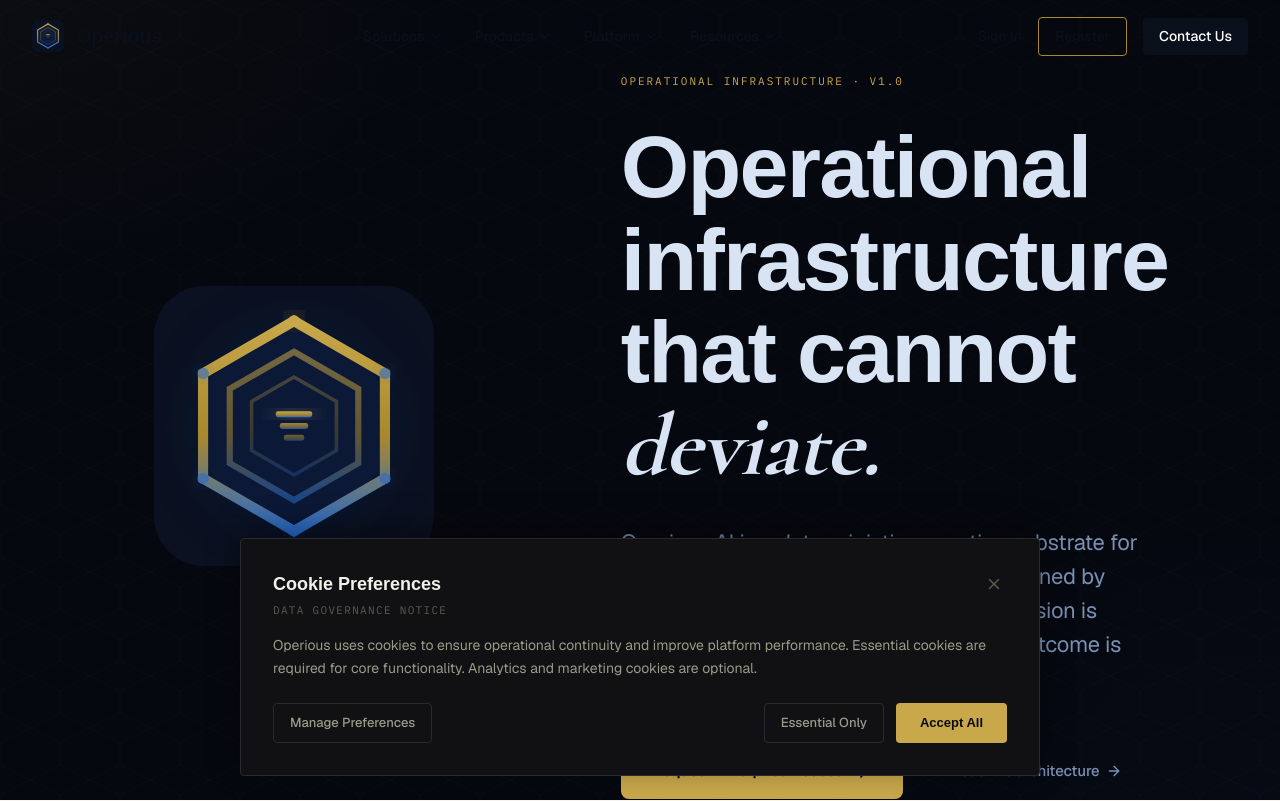
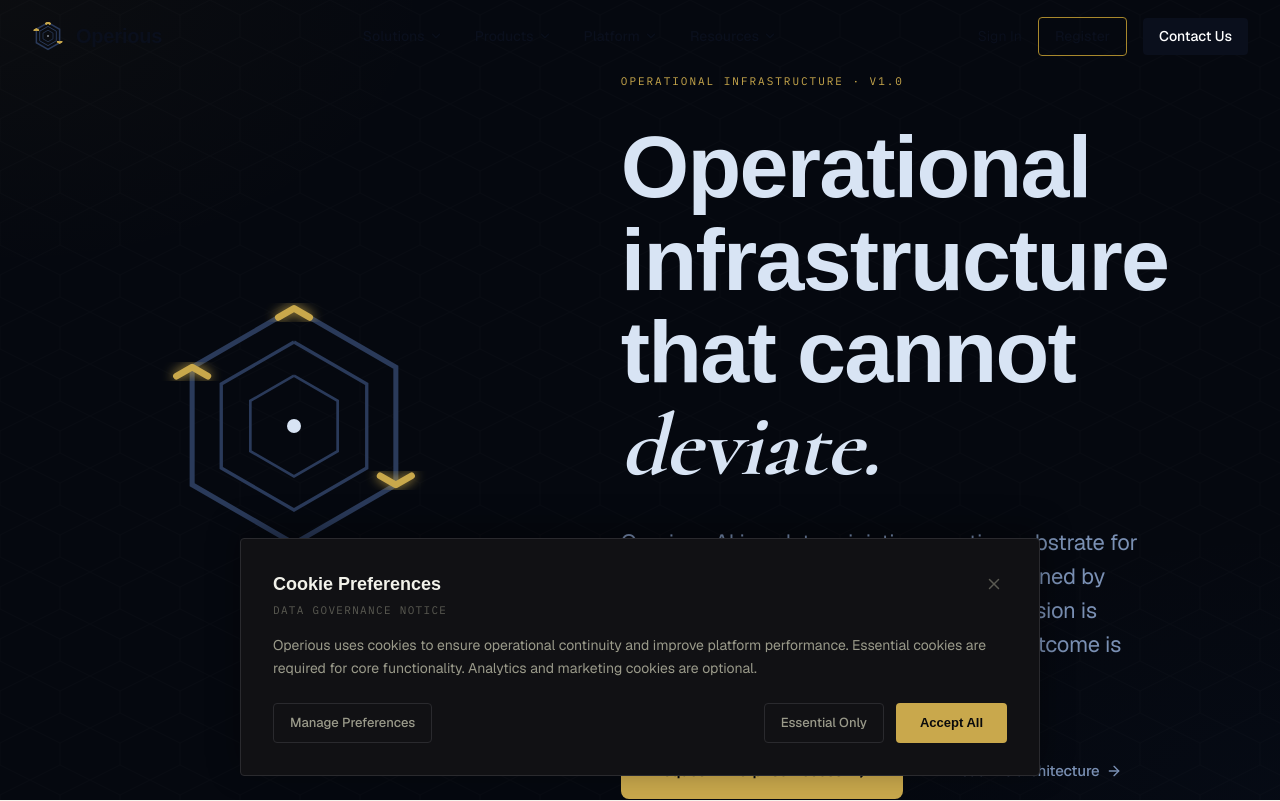
Before and after one commit to cyberdawg2004/operious-ai, a Next.js app in the folder frontend/: page / in a window 1280 px wide. Shown: the top 801 px of the page. Built offline with nearby package versions, Linux system fonts and the light colour scheme; a web font is replaced by a local one.

Commit message:
feat: update KernelSeal logo and add animations
Update logo design and add animations to all sections

Co-authored-by: Imad Abdulmalik Baraja <205068812+cyberdawg2004@users.noreply.github.com>

```diff
--- a/frontend/components/kernel-seal.tsx
+++ b/frontend/components/kernel-seal.tsx
@@ -1,6 +1,10 @@
 "use client";
 
-// Official Operious AI KernelSeal - Brand Identity System v1.0
+import { motion } from "framer-motion";
+
+// Official Operious AI KernelSeal - Exact match to brand image
+// Features: Concentric hexagons, gold corner accents, center dot
+
 const C = {
   bg: "#05080F",
   surface: "#0B1120",
@@ -12,19 +16,18 @@ const C = {
   blueMid: "#1A4A9A",
   blueLo: "#0D2860",
   textHi: "#D8E4F4",
-  textMid: "#7A90B4",
-  textLo: "#3A4E6A",
+  hexStroke: "#2A3A5A", // Subtle blue-gray for hexagons
 };
 
-function hexPts(cx: number, cy: number, r: number): [number, number][] {
+function hexPoints(cx: number, cy: number, r: number): [number, number][] {
   return Array.from({ length: 6 }, (_, i) => {
-    const a = (60 * i * Math.PI) / 180;
-    return [cx + r * Math.sin(a), cy - r * Math.cos(a)] as [number, number];
+    const angle = (Math.PI / 3) * i - Math.PI / 2;
+    return [cx + r * Math.cos(angle), cy + r * Math.sin(angle)] as [number, number];
   });
 }
 
-function pStr(pts: [number, number][]): string {
-  return pts.map((p) => p.join(",")).join(" ");
+function pointsToPath(pts: [number, number][]): string {
+  return pts.map((p, i) => `${i === 0 ? 'M' : 'L'}${p[0]},${p[1]}`).join(' ') + ' Z';
 }
 
 interface KernelSealProps {
@@ -32,33 +35,67 @@ interface KernelSealProps {
   phase?: 0 | 1 | 2 | 3;
   className?: string;
   showBackground?: boolean;
+  animated?: boolean;
 }
 
 export function KernelSeal({
   size = 80,
   phase = 3,
   className,
-  showBackground = true,
+  showBackground = false,
+  animated = true,
 }: KernelSealProps) {
   const cx = size / 2;
   const cy = size / 2;
-  const rO = size * 0.375;
-  const rM = size * 0.265;
-  const rI = size * 0.175;
-  const sw = size * 0.026;
 
-  const ptO = hexPts(cx, cy, rO);
-  const ptM = hexPts(cx, cy, rM);
-  const ptI = hexPts(cx, cy, rI);
+  // Hexagon radii (from outer to inner)
+  const rOuter = size * 0.42;
+  const rMid = size * 0.30;
+  const rInner = size * 0.18;
 
-  const bW = size * 0.13;
-  const bH = size * 0.022;
-  const gap = size * 0.042;
+  const sw = Math.max(1, size * 0.012); // Stroke width
+
+  const ptsOuter = hexPoints(cx, cy, rOuter);
+  const ptsMid = hexPoints(cx, cy, rMid);
+  const ptsInner = hexPoints(cx, cy, rInner);
 
   const uid = `ks-${size}-${Math.random().toString(36).slice(2, 7)}`;
   const gradId = `${uid}-grad`;
   const glowId = `${uid}-glow`;
-  const glowId2 = `${uid}-glow2`;
+
+  // Corner accent positions (top-left and top-right outer corners)
+  const cornerLength = size * 0.08;
+
+  // Animation variants
+  const hexVariants = {
+    hidden: { pathLength: 0, opacity: 0 },
+    visible: (delay: number) => ({
+      pathLength: 1,
+      opacity: 1,
+      transition: {
+        pathLength: { duration: 1.2, delay, ease: [0.22, 1, 0.36, 1] },
+        opacity: { duration: 0.3, delay },
+      },
+    }),
+  };
+
+  const dotVariants = {
+    hidden: { scale: 0, opacity: 0 },
+    visible: {
+      scale: 1,
+      opacity: 1,
+      transition: { duration: 0.5, delay: 1.2, ease: [0.22, 1, 0.36, 1] },
+    },
+  };
+
+  const accentVariants = {
+    hidden: { opacity: 0, pathLength: 0 },
+    visible: (delay: number) => ({
+      opacity: 1,
+      pathLength: 1,
+      transition: { duration: 0.6, delay, ease: "easeOut" },
+    }),
+  };
 
   return (
     <svg
@@ -68,134 +105,129 @@ export function KernelSeal({
       fill="none"
       className={className}
       aria-hidden="true"
-      style={{
-        flexShrink: 0,
-        opacity: phase >= 1 ? 1 : 0,
-        transition: "opacity 0.6s ease",
-      }}
     >
       <defs>
-        {/* Gold to Blue vertical gradient */}
+        {/* Gold gradient */}
         <linearGradient id={gradId} x1="50%" y1="0%" x2="50%" y2="100%">
           <stop offset="0%" stopColor={C.goldHi} />
-          <stop offset="55%" stopColor={C.goldMid} />
-          <stop offset="100%" stopColor={C.blueHi} />
+          <stop offset="100%" stopColor={C.goldMid} />
         </linearGradient>
 
-        {/* Glow filter for vertices and top bar */}
-        <filter id={glowId} x="-40%" y="-40%" width="180%" height="180%">
-          <feGaussianBlur stdDeviation={size * 0.045} result="b" />
+        {/* Glow filter */}
+        <filter id={glowId} x="-50%" y="-50%" width="200%" height="200%">
+          <feGaussianBlur stdDeviation={size * 0.02} result="blur" />
           <feMerge>
-            <feMergeNode in="b" />
-            <feMergeNode in="SourceGraphic" />
-          </feMerge>
-        </filter>
-
-        {/* Ambient glow filter */}
-        <filter id={glowId2} x="-80%" y="-80%" width="260%" height="260%">
-          <feGaussianBlur stdDeviation={size * 0.1} result="b" />
-          <feMerge>
-            <feMergeNode in="b" />
+            <feMergeNode in="blur" />
             <feMergeNode in="SourceGraphic" />
           </feMerge>
         </filter>
       </defs>
 
-      {/* Background plate */}
+      {/* Background */}
       {showBackground && (
         <rect
           x={0}
           y={0}
           width={size}
           height={size}
-          rx={size * 0.18}
-          fill={C.surface}
+          rx={size * 0.12}
+          fill={C.bg}
         />
       )}
 
-      {/* Ambient inner glow */}
-      <circle
+      {/* Outer hexagon */}
+      <motion.path
+        d={pointsToPath(ptsOuter)}
+        stroke={C.hexStroke}
+        strokeWidth={sw * 1.5}
+        fill="none"
+        initial={animated ? "hidden" : "visible"}
+        animate="visible"
+        variants={hexVariants}
+        custom={0}
+      />
+
+      {/* Middle hexagon */}
+      <motion.path
+        d={pointsToPath(ptsMid)}
+        stroke={C.hexStroke}
+        strokeWidth={sw}
+        fill="none"
+        opacity={0.7}
+        initial={animated ? "hidden" : "visible"}
+        animate="visible"
+        variants={hexVariants}
+        custom={0.3}
+      />
+
+      {/* Inner hexagon */}
+      <motion.path
+        d={pointsToPath(ptsInner)}
+        stroke={C.hexStroke}
+        strokeWidth={sw * 0.8}
+        fill="none"
+        opacity={0.5}
+        initial={animated ? "hidden" : "visible"}
+        animate="visible"
+        variants={hexVariants}
+        custom={0.5}
+      />
+
+      {/* Gold corner accents - top left */}
+      <motion.path
+        d={`M${ptsOuter[5][0] - cornerLength * 0.7},${ptsOuter[5][1] + cornerLength * 0.4} L${ptsOuter[5][0]},${ptsOuter[5][1]} L${ptsOuter[5][0] + cornerLength * 0.7},${ptsOuter[5][1] + cornerLength * 0.4}`}
+        stroke={C.goldHi}
+        strokeWidth={sw * 2}
+        strokeLinecap="round"
+        strokeLinejoin="round"
+        fill="none"
+        filter={`url(#${glowId})`}
+        initial={animated ? "hidden" : "visible"}
+        animate="visible"
+        variants={accentVariants}
+        custom={0.8}
+      />
+
+      {/* Gold corner accents - top right */}
+      <motion.path
+        d={`M${ptsOuter[0][0] - cornerLength * 0.7},${ptsOuter[0][1] + cornerLength * 0.4} L${ptsOuter[0][0]},${ptsOuter[0][1]} L${ptsOuter[0][0] + cornerLength * 0.7},${ptsOuter[0][1] + cornerLength * 0.4}`}
+        stroke={C.goldHi}
+        strokeWidth={sw * 2}
+        strokeLinecap="round"
+        strokeLinejoin="round"
+        fill="none"
+        filter={`url(#${glowId})`}
+        initial={animated ? "hidden" : "visible"}
+        animate="visible"
+        variants={accentVariants}
+        custom={0.9}
+      />
+
+      {/* Gold corner accents - bottom */}
+      <motion.path
+        d={`M${ptsOuter[2][0] + cornerLength * 0.7},${ptsOuter[2][1] - cornerLength * 0.4} L${ptsOuter[2][0]},${ptsOuter[2][1]} L${ptsOuter[2][0] - cornerLength * 0.7},${ptsOuter[2][1] - cornerLength * 0.4}`}
+        stroke={C.goldHi}
+        strokeWidth={sw * 2}
+        strokeLinecap="round"
+        strokeLinejoin="round"
+        fill="none"
+        filter={`url(#${glowId})`}
+        initial={animated ? "hidden" : "visible"}
+        animate="visible"
+        variants={accentVariants}
+        custom={1.0}
+      />
+
+      {/* Center dot */}
+      <motion.circle
         cx={cx}
         cy={cy}
-        r={rO * 0.9}
-        fill={C.blueLo}
-        opacity={0.35}
-        filter={`url(#${glowId2})`}
+        r={size * 0.025}
+        fill={C.textHi}
+        initial={animated ? "hidden" : "visible"}
+        animate="visible"
+        variants={dotVariants}
       />
-
-      {/* Outer hex */}
-      <polygon
-        points={pStr(ptO)}
-        stroke={`url(#${gradId})`}
-        strokeWidth={sw * 1.4}
-        fill="none"
-        style={{
-          opacity: phase >= 1 ? 1 : 0,
-          transition: "opacity 0.5s ease 0.1s",
-        }}
-      />
-
-      {/* Mid hex */}
-      <polygon
-        points={pStr(ptM)}
-        stroke={`url(#${gradId})`}
-        strokeWidth={sw * 0.85}
-        fill="none"
-        style={{
-          opacity: phase >= 2 ? 0.55 : 0,
-          transition: "opacity 0.5s ease 0.35s",
-        }}
-      />
-
-      {/* Inner hex */}
-      <polygon
-        points={pStr(ptI)}
-        stroke={`url(#${gradId})`}
-        strokeWidth={sw * 0.5}
-        fill="none"
-        style={{
-          opacity: phase >= 2 ? 0.3 : 0,
-          transition: "opacity 0.5s ease 0.55s",
-        }}
-      />
-
-      {/* Six vertex dots on outer hex */}
-      {ptO.map(([x, y], i) => (
-        <circle
-          key={i}
-          cx={x}
-          cy={y}
-          r={sw * 0.8}
-          fill={i === 0 ? C.goldHi : C.blueHi}
-          filter={`url(#${glowId})`}
-          style={{
-            opacity: phase >= 2 ? (i === 0 ? 1 : 0.6) : 0,
-            transition: `opacity 0.3s ease ${0.5 + i * 0.06}s`,
-          }}
-        />
-      ))}
-
-      {/* Center kernel bars (governance stack) */}
-      {[0, 1, 2].map((j) => {
-        const w = bW * (1 - j * 0.22);
-        const y = cy - gap + j * gap - bH / 2;
-        return (
-          <rect
-            key={j}
-            x={cx - w / 2}
-            y={y}
-            width={w}
-            height={bH}
-            rx={bH * 0.4}
-            fill={`url(#${gradId})`}
-            filter={j === 0 ? `url(#${glowId})` : undefined}
-            style={{
-              opacity: phase >= 3 ? 1 - j * 0.25 : 0,
-              transition: `opacity 0.4s ease ${0.9 + j * 0.1}s`,
-            }}
-          />
-        );
-      })}
     </svg>
   );
 }
@@ -214,11 +246,11 @@ export function Lockup({
   phase = 3,
   theme = "dark",
   className,
-  showBackground = true,
+  showBackground = false,
 }: LockupProps) {
   const isDark = theme === "dark";
   const nameColor = isDark ? C.textHi : "#0B1526";
-  const tagColor = isDark ? C.textLo : "#7A90B4";
+  const tagColor = isDark ? "#5A6A8A" : "#7A90B4";
   const badgeBorder = isDark ? C.border : "#B8CAE4";
   const badgeText = isDark ? C.blueHi : C.blueMid;
 
@@ -242,7 +274,10 @@ export function Lockup({
       >
         {/* Name row */}
         <div style={{ display: "flex", alignItems: "flex-end", gap: 10 }}>
-          <span
+          <motion.span
+            initial={{ opacity: 0, x: -8 }}
+            animate={{ opacity: 1, x: 0 }}
+            transition={{ duration: 0.6, delay: 0.8, ease: [0.22, 1, 0.36, 1] }}
             style={{
               fontFamily: "var(--font-cormorant-sc), 'Cormorant SC', serif",
               fontWeight: 700,
@@ -250,19 +285,18 @@ export function Lockup({
               letterSpacing: "0.04em",
               color: nameColor,
               lineHeight: 1,
-              opacity: phase >= 2 ? 1 : 0,
-              transform: phase >= 2 ? "translateX(0)" : "translateX(-8px)",
-              transition: "opacity 0.6s ease 0.6s, transform 0.6s ease 0.6s",
             }}
           >
             Operious
-          </span>
+          </motion.span>
 
           {/* AI badge */}
-          <span
+          <motion.span
+            initial={{ opacity: 0 }}
+            animate={{ opacity: 1 }}
+            transition={{ duration: 0.5, delay: 1.2 }}
             style={{
-              fontFamily:
-                "var(--font-ibm-plex-mono), 'IBM Plex Mono', monospace",
+              fontFamily: "var(--font-ibm-plex-mono), 'IBM Plex Mono', monospace",
               fontWeight: 500,
               fontSize: iconSize * 0.175,
               letterSpacing: "0.18em",
@@ -272,16 +306,17 @@ export function Lockup({
               borderRadius: 3,
               lineHeight: 1,
               marginBottom: iconSize * 0.04,
-              opacity: phase >= 3 ? 1 : 0,
-              transition: "opacity 0.5s ease 1.1s",
             }}
           >
             AI
-          </span>
+          </motion.span>
         </div>
 
         {/* Tagline */}
-        <span
+        <motion.span
+          initial={{ opacity: 0 }}
+          animate={{ opacity: 1 }}
+          transition={{ duration: 0.5, delay: 1.4 }}
           style={{
             fontFamily: "var(--font-ibm-plex-mono), 'IBM Plex Mono', monospace",
             fontWeight: 300,
@@ -289,12 +324,10 @@ export function Lockup({
             letterSpacing: "0.22em",
             color: tagColor,
             textTransform: "uppercase",
-            opacity: phase >= 3 ? 1 : 0,
-            transition: "opacity 0.5s ease 1.3s",
           }}
         >
           Deterministic Enterprise Operations
-        </span>
+        </motion.span>
       </div>
     </div>
   );
```
